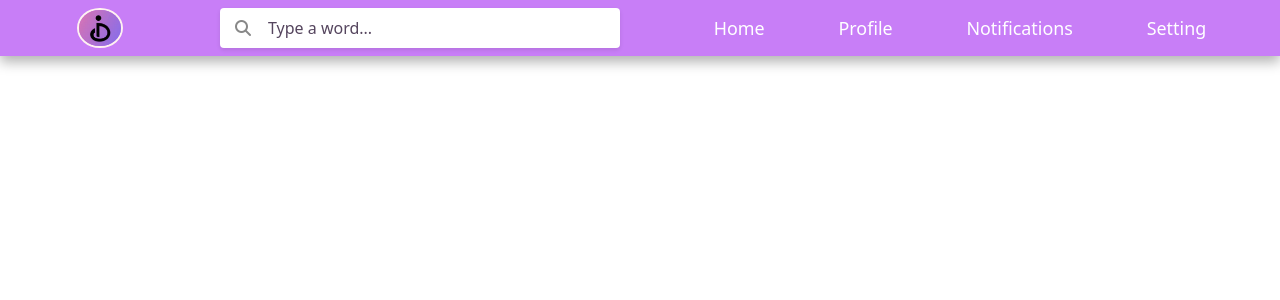
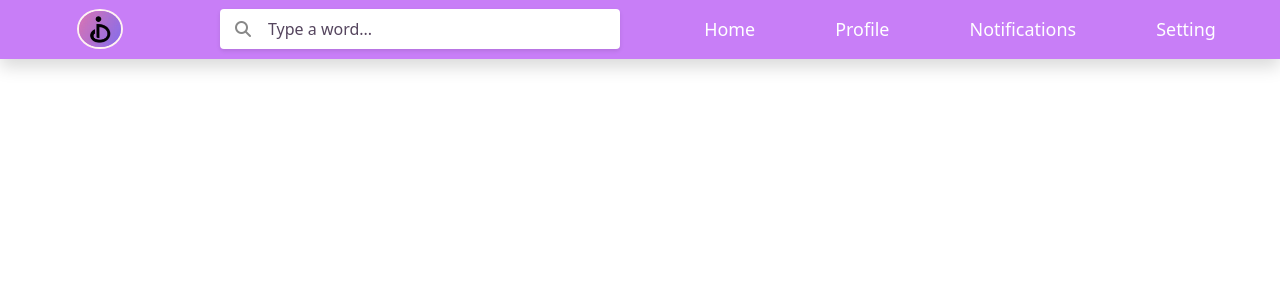
Before and after one commit to coderAung/illuminati-main, a Java web app: page /home in a window 1280 px wide. Shown: the top 300 px of the page. Run offline with Tomcat 11, a stand-in JSP engine, Linux system fonts and the light colour scheme; some libraries are stand-ins or nearby versions.

Commit message:
decorating navbar

```diff
--- a/social-app/src/main/webapp/component/nav-bar.jsp
+++ b/social-app/src/main/webapp/component/nav-bar.jsp
@@ -9,7 +9,7 @@
 <c:url var="profile" value="/profile"></c:url>
 <c:url var="image" value="/img/logo.jpg"></c:url>
 
-<div class="navbar py-2 d-flex mb-3">
+<div class="navbar py-2 d-flex mb-3 shadow">
 	<div class="logo mx-auto">
 		<img src="${image}" alt="Logo">
 	</div>
@@ -26,11 +26,11 @@
 	<!-- Search Bar end -->
 
 	<!-- nav-links start -->
-	<div class="nav-links d-flex justify-content-evenly w-50">
-		<a href="">Home</a>
-		<a href="">Profile</a>
-		<a href="">Notifications</a>
-		<a href="">Setting</a>
+	<div class="nav-links d-flex justify-content-evenly w-50 position-relative">
+		<a href="${home}" class="nav-link text-white">Home</a>
+		<a href="${profile}" class="nav-link text-white">Profile</a>
+		<a href="${notifications}" class="nav-link text-white">Notifications</a>
+		<a href="${setting}" class="nav-link text-white">Setting</a>
 	</div>
 	<!-- nav-links end -->
 </div>
```
